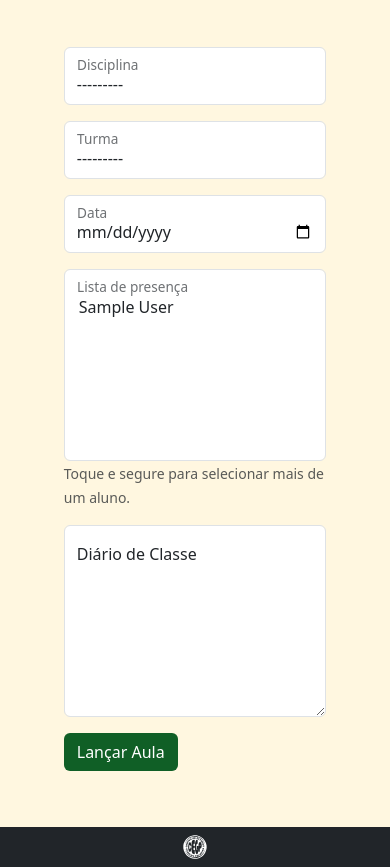
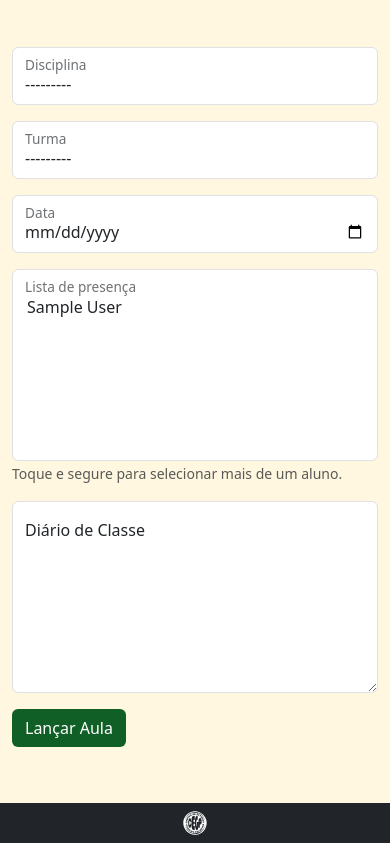
Before and after one commit to leon-rdo/SGE-GP, a Django app: page /lancar-aula/ in a window 390 px wide. Shown: the part 87-954 px from the top of the page. After the commit the page ends 930 px from the top, so only its background shows below. Run offline with Django 4.2, Linux system fonts and the light colour scheme; the visitor is signed in with stand-in values (Sample User, id 1); data comes from the database, SQL or seed files in the repository; data that the repository does not hold is empty; some libraries are stand-ins or nearby versions; some web fonts are replaced.

Commit message:
refactor: enhance view on mobile

```diff
--- a/main/templates/main/disciplinas.html
+++ b/main/templates/main/disciplinas.html
@@ -8,6 +8,7 @@
 
 {% block content %}
 <div class="col-9">
+  <h1 class="d-md-none">Disciplinas</h1>
   <div class="row {% if subjects %}row-cols-1 row-cols-md-2 row-cols-lg-4{% endif %} g-2">
     {% for subject in subjects %}
     <div class="col">
--- a/main/templates/main/lancar-aula.html
+++ b/main/templates/main/lancar-aula.html
@@ -18,7 +18,7 @@
 {% endblock aside %}
 
 {% block content %}
-<div class="col-9">
+<div class="col-12 col-md-9">
   <div class="row">
     <form method="post" class="col-12">
       {% csrf_token %}
--- a/main/templates/main/meu-perfil.html
+++ b/main/templates/main/meu-perfil.html
@@ -7,7 +7,7 @@
 {% endblock aside %}
 
 {% block content %}
-<div class="col-9">
+<div class="col-12 col-md-9">
   <div class="row justify-content-center g-2">
     <div class="col-8">
         <h3 class="text-success">Meu Perfil</h3>
--- a/templates/base.html
+++ b/templates/base.html
@@ -92,7 +92,7 @@
 
     {% block container %}
     <main class="container">
-        <div class="row justify-content-center g-5">
+        <div class="row justify-content-center g-md-5">
             {% block aside %}{% endblock aside %}
             {% block content %}{% endblock content %}
         </div>
```
